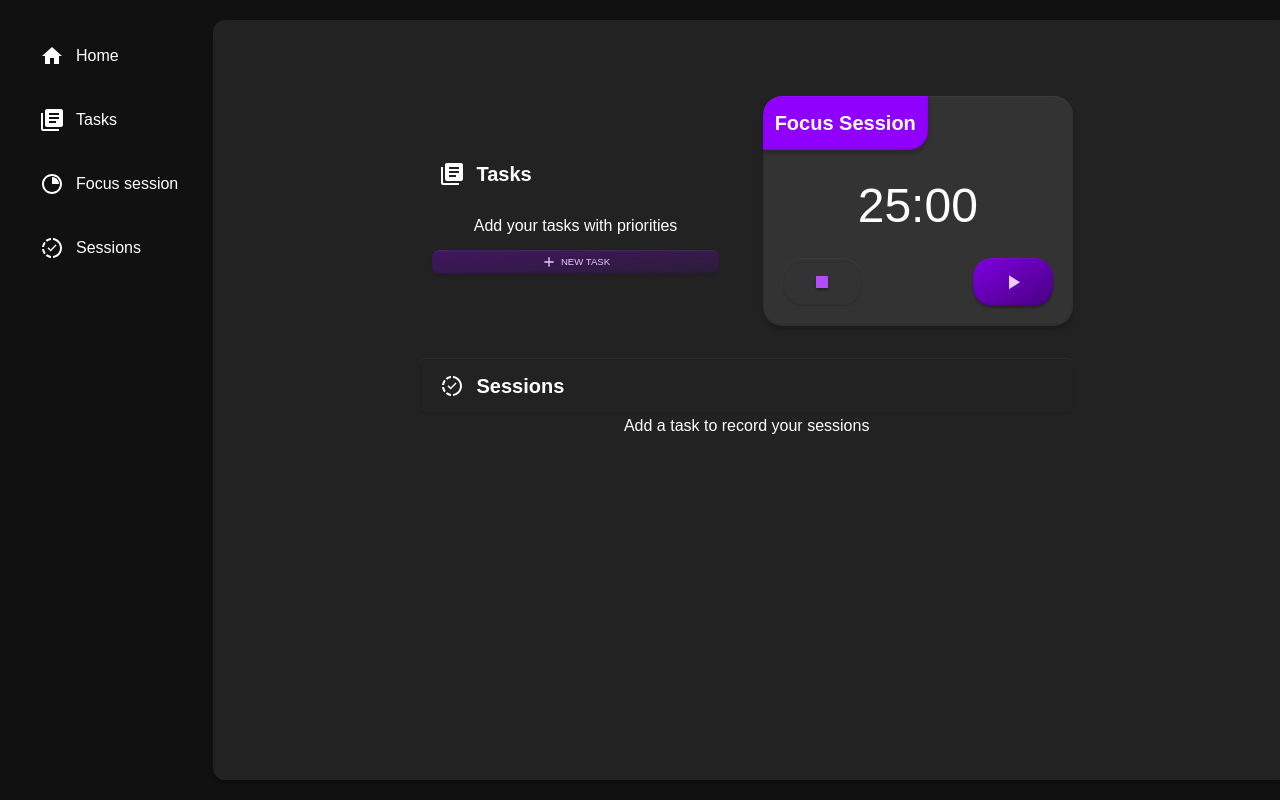
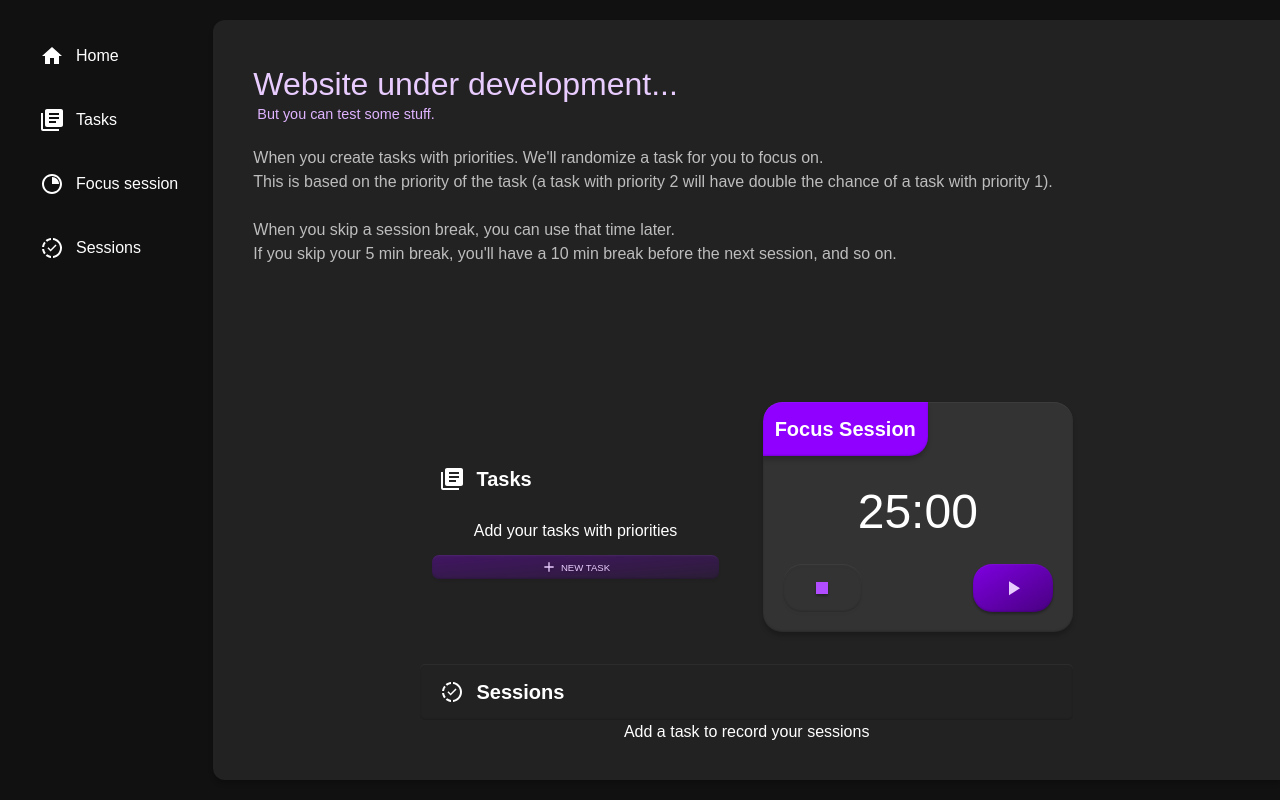
Before and after one commit to ww-arthur/flock, a Nuxt app: page / in a window 1280 px wide. Built offline with nearby package versions, Linux system fonts and the light colour scheme; a web font is replaced by a local one.

Commit message:
Adds under development session

```diff
--- a/pages/index.vue
+++ b/pages/index.vue
@@ -1,5 +1,28 @@
 <template>
   <div class="oy-auto ox-hidden fl-grow-1">
+    <div class="pa-10">
+      <div class="fs-8 text-primary-tint-8">
+        Website under development...
+      </div>
+      <div class="ml-1 mt-n1 pb-5 fs-4 text-primary-tint-7">
+        But you can test some stuff.
+      </div>
+      <div class="pb-5 fs-5 fw-3 text-white-blend-3">
+        When you create tasks with priorities. We'll randomize a task for you to
+        focus on.
+        <br />
+
+        This is based on the priority of the task (a task with priority 2 will
+        have double the chance of a task with priority 1).
+        <br />
+        <br />
+        When you skip a session break, you can use that time later.
+        <br />
+        If you skip your 5 min break, you'll have a 10 min break before the next
+        session, and so on.
+      </div>
+    </div>
+
     <a-row
       class="mt-2 md:mt-15 mx-5"
       cols="12 12 12"
@@ -129,7 +152,11 @@
           <a-item>
             {{ session.name }}
             <template #end>
-              {{ session.time < 1 ? session.time.toFixed(1) : session.time }}
+              {{
+                session.time < 1
+                  ? session.time.toFixed(1)
+                  : parseInt(session.time)
+              }}
               min
             </template>
           </a-item>
```
